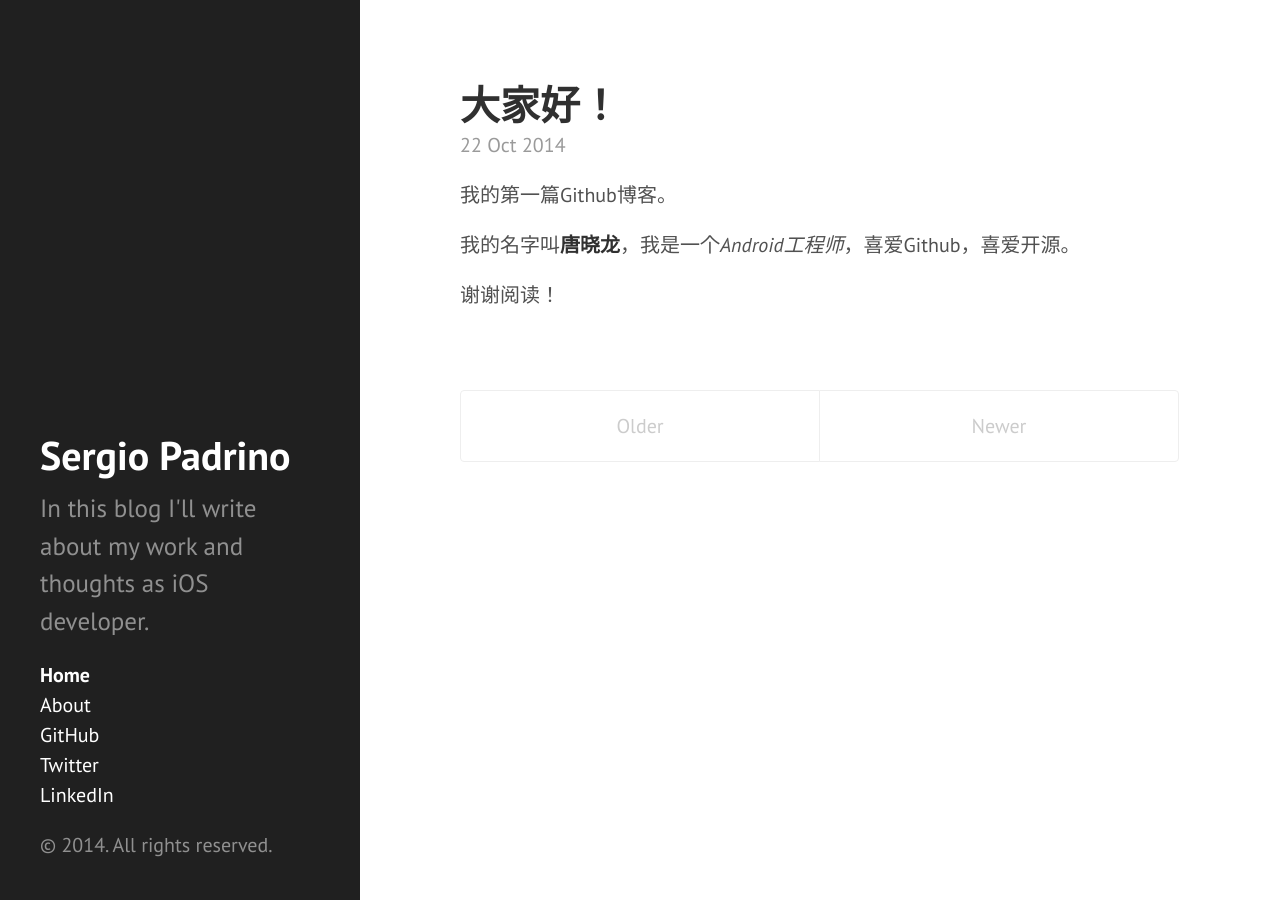
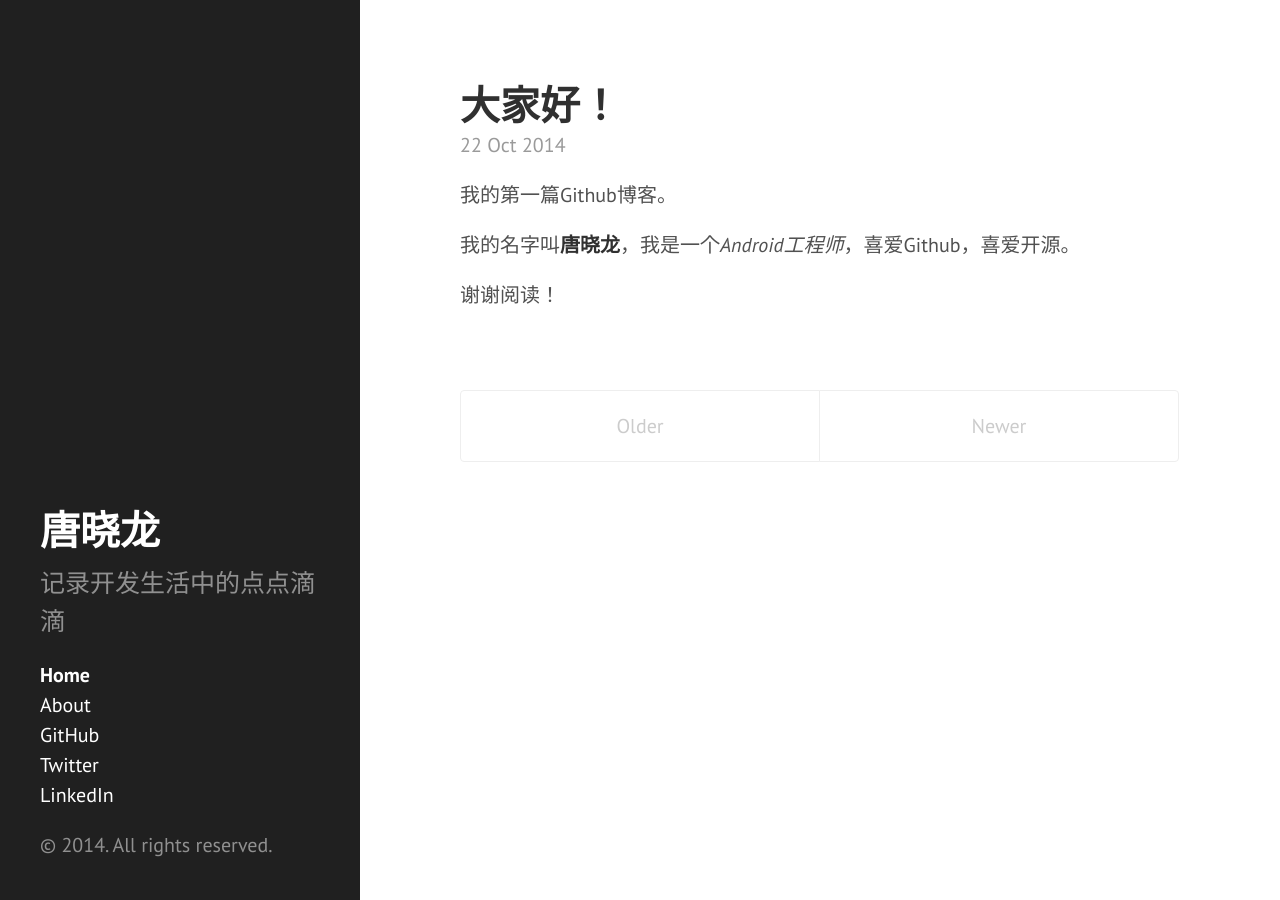
Before and after one commit to txlong/txlong.github.io, a Jekyll site: the page built from index.html, in a window 1280 px wide. Built offline with Jekyll 4.4.1, drawn with Linux system fonts in a browser that asks for light colours; Markdown is read by kramdown in place of the engine named in the settings; the list of posts is cut into pages by our own code.

Commit message:
修改了吧
这个。。。咳咳咳，用别人的连修改都不修改，太懒了吧

```diff
--- a/_config.yml
+++ b/_config.yml
@@ -4,8 +4,8 @@ pygments:         true
 
 # Analytics
 analytics :
-  tracking_id :   'UA-6856454-4'
-  site_name:      'sergiou87.github.io'
+  tracking_id :   '暂无'
+  site_name:      'txlong.github.io'
 
 # Permalinks
 permalink:        pretty
@@ -13,18 +13,17 @@ permalink:        pretty
 # Setup
 excerpt_separator: <!--more-->
 
-title:            'Sergio Padrino'
-tagline:          'A blog about iOS development'
-description:      "In this blog I'll write about my work and thoughts as iOS developer."
-url:              http://sergiou87.github.io
+title:            '唐晓龙'
+tagline:          'Android开发相关博客'
+description:      "记录开发生活中的点点滴滴"
+url:              http://txlong.github.io
 
 author:
-  name:           'Sergio Padrino'
-  url:            https://twitter.com/sergiou87
+  name:           '唐晓龙'
+  url:            https://txlong-onz.iteye.com
 
 paginate:         5
 
 # Custom vars
-github:           https://github.com/sergiou87
-twitter:          https://twitter.com/sergiou87
-linkedin:         https://www.linkedin.com/profile/view?id=161276523
+github:			https://github.com/txlong
+weibo:   		http://weibo.com/u/2051318867
```
Also changed, not shown: public/apple-touch-icon-144-precomposed.png (deleted), public/dependency-injection-providers/ProvidersBAD.png (deleted), public/dependency-injection-providers/ProvidersGOOD.png (deleted), public/drawing-circles/CAShapeLayer.png (deleted), public/drawing-circles/CoreGraphics-flat.png (deleted), public/drawing-circles/CoreGraphics.png (deleted), public/drawing-circles/flatness-demo-app.gif (deleted).
